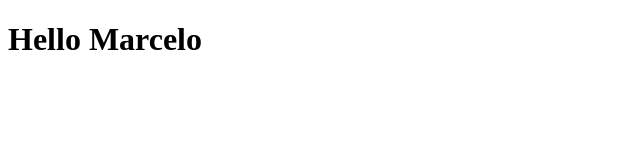
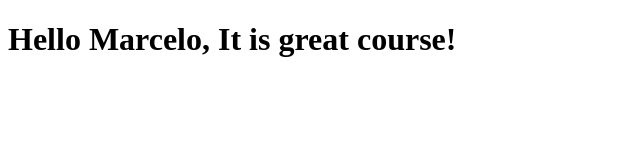
Before and after one commit to marceSingularity/coursera-test, a plain HTML site: page site/index.html in a window 1280 px wide. Shown: the whole page, without its empty margins (0-640 px from the left). Drawn offline with Linux system fonts and the light colour scheme.

Commit message:
Small addition to our page content

```diff
--- a/site/index.html
+++ b/site/index.html
@@ -4,6 +4,6 @@
 	<title>Hello Marcelo</title>
 </head>
 <body>
-<h1>Hello Marcelo</h1>
+<h1>Hello Marcelo, It is great course!</h1>
 </body>
 </html>
```
